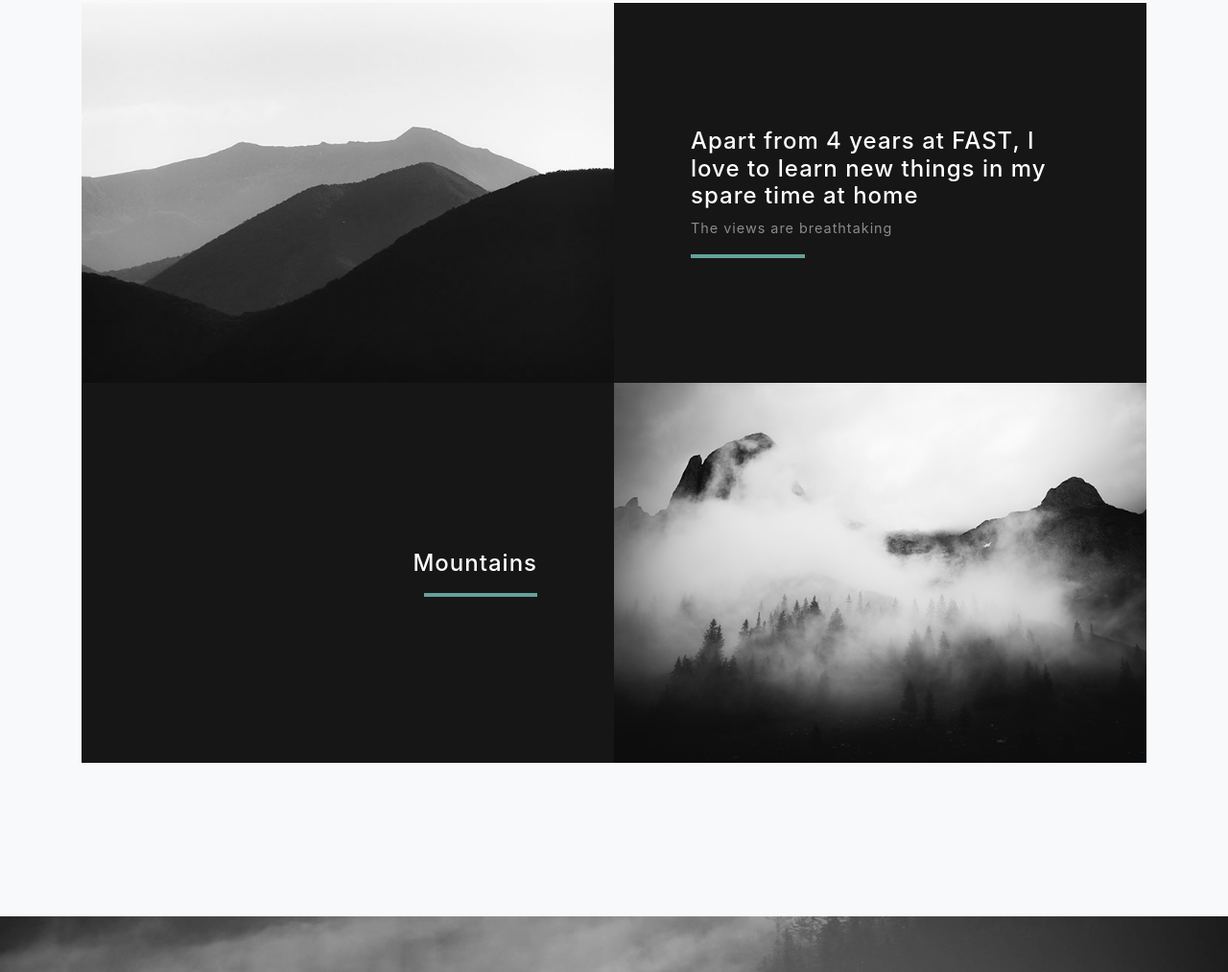
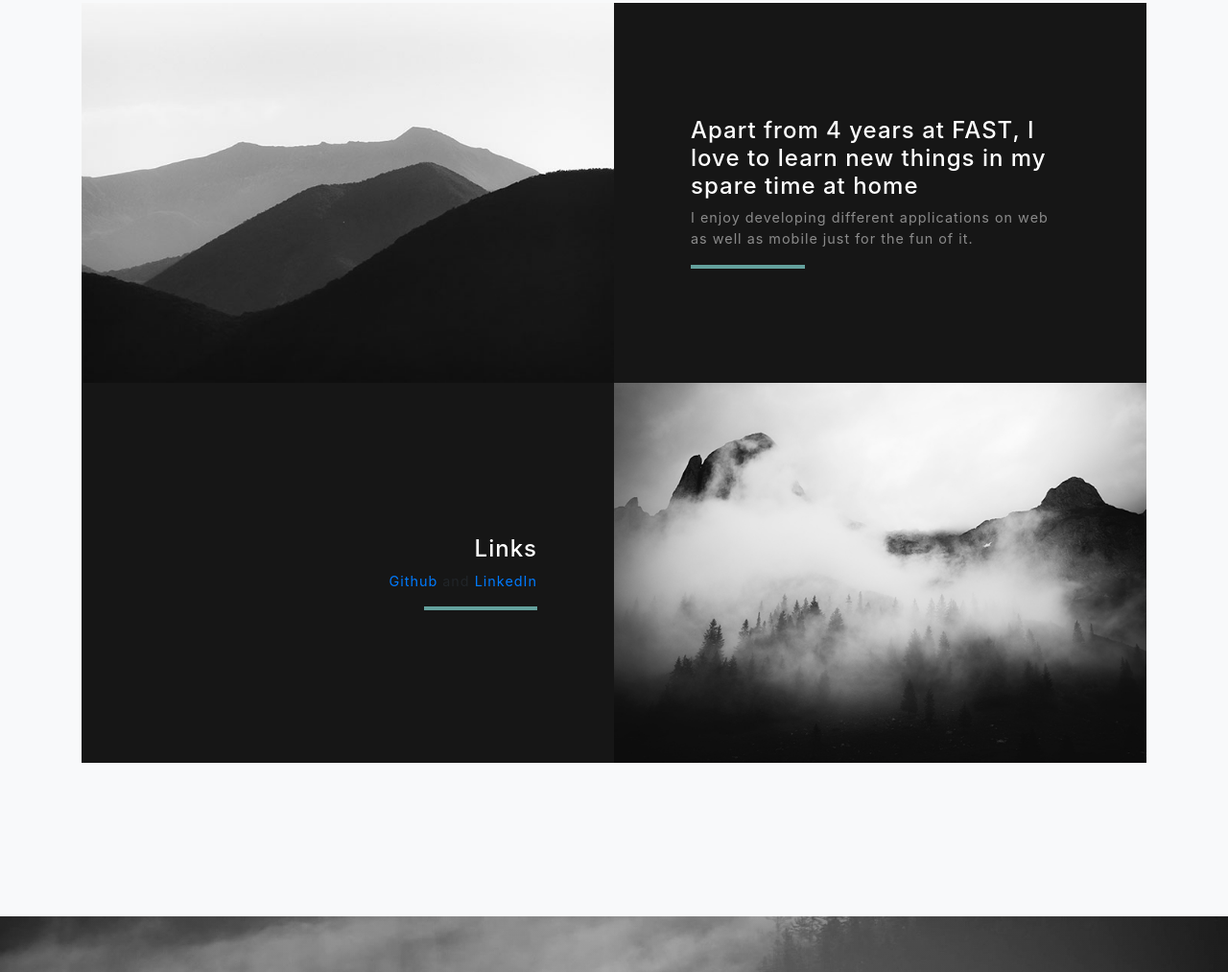
Before and after one commit to SyedSaifAli1234/syedsaifali1234.github.io, a website with bundled scripts: page index.html in a window 1280 px wide. Shown: the part 2108-3121 px from the top of the page at 96% size. Built offline with nearby package versions, Linux system fonts and the light colour scheme.

Commit message:
Update index.html

```diff
--- a/index.html
+++ b/index.html
@@ -102,7 +102,7 @@
             <div class="d-flex h-100">
               <div class="project-text w-100 my-auto text-center text-lg-left">
                 <h4 class="text-white">Apart from 4 years at FAST, I love to learn new things in my spare time at home</h4>
-                <p class="mb-0 text-white-50">The views are breathtaking</p>
+                <p class="mb-0 text-white-50">I enjoy developing different applications on web as well as mobile just for the fun of it.</p>
                 <hr class="d-none d-lg-block mb-0 ml-0">
               </div>
             </div>
@@ -119,7 +119,10 @@
           <div class="bg-black text-center h-100 project">
             <div class="d-flex h-100">
               <div class="project-text w-100 my-auto text-center text-lg-right">
-                <h4 class="text-white">Mountains</h4>
+                <h4 class="text-white">Links</h4>
+                <a href="https://github.com/SyedSaifAli1234" target="_blank">Github</a> and
+                <a href="https://www.linkedin.com/in/saifali1234/" target="_blank">LinkedIn</a>
+            </p>
                 <p class="mb-0 text-white-50"></p>
                 <hr class="d-none d-lg-block mb-0 mr-0">
               </div>
```
